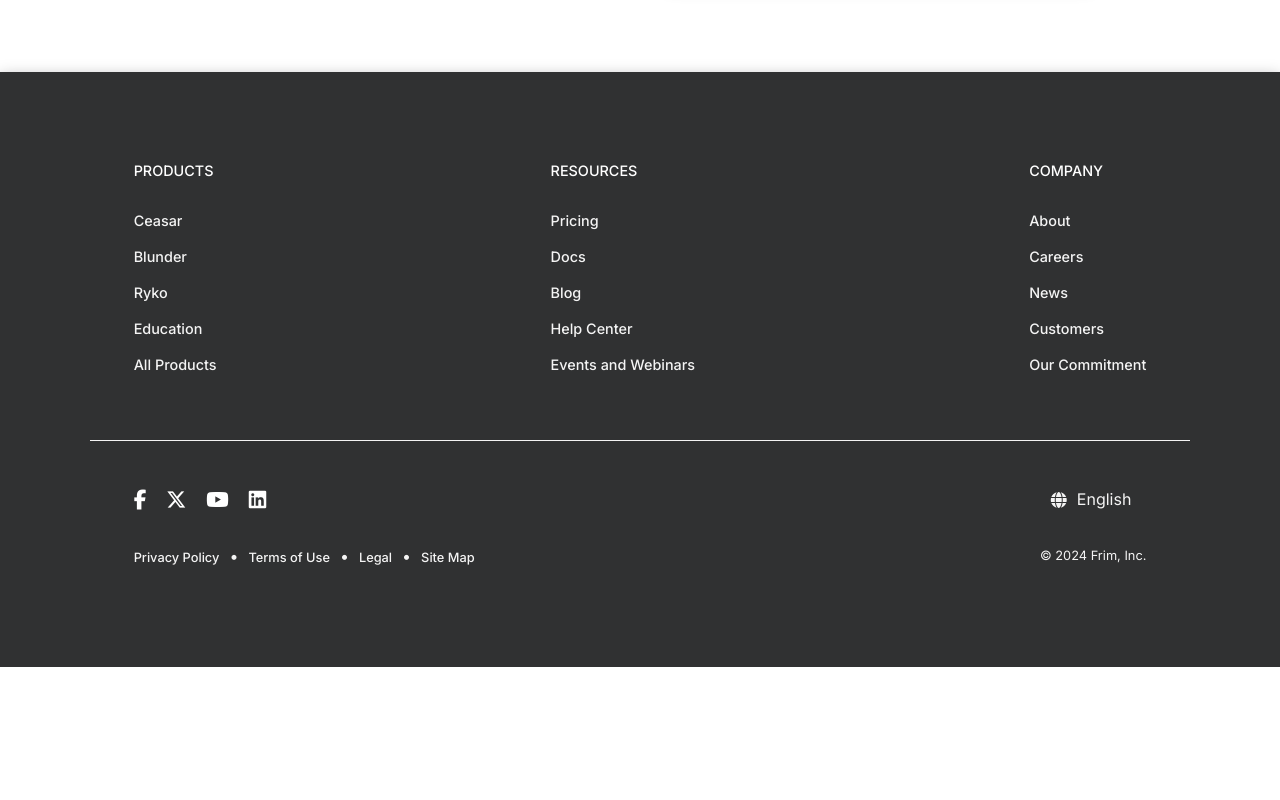
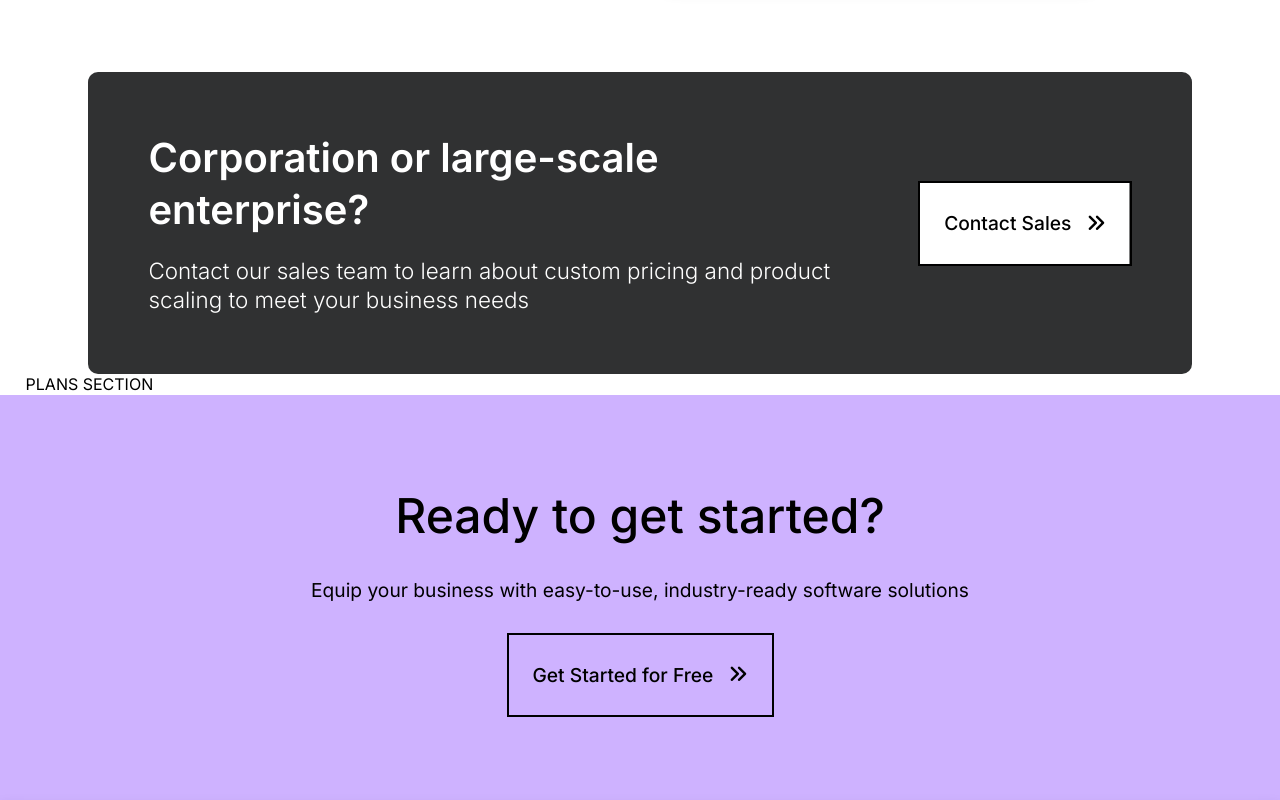
Before and after one commit to fconiglione/frim, a React (Create React App) app in the folder Client/: page /pricing in a window 1280 px wide. Shown: the part 1700-2500 px from the top of the page. Before the commit the page ends 2367 px from the top, so only its background shows below. Built offline with nearby package versions, Linux system fonts and the light colour scheme; a web font is replaced by a local one.

Commit message:
pricing-cta complete

```diff
--- a/Client/src/assets/styles/index.css
+++ b/Client/src/assets/styles/index.css
@@ -2356,3 +2356,99 @@
 .dark .legal-price {
     color: #c7c7c7;
 }
+
+/* Corporation pricing (.corporation-pricing) */
+
+.corporation-pricing {
+    display: flex;
+    align-items: center;
+    justify-content: center;
+}
+.corporation-pricing-container {
+    display: flex;
+    flex-direction: row;
+    align-items: center;
+    justify-content: space-between;
+    gap: 50px;
+    padding: 60px;
+    background-color: #303132;
+    border-radius: 10px;
+    width: 80%;
+}
+@media screen and (max-width: 1149px) {
+    .corporation-pricing-container {
+        flex-direction: column;
+        gap: 30px;
+        align-items: flex-start;
+        padding: 45px;
+        width: 100%;
+        margin: 0 20px;
+    }
+}
+@media screen and (max-width: 500px) {
+    .corporation-pricing {
+        background-color: #303132;
+    }
+    .dark .corporation-pricing {
+        background-color: #000000;
+    }
+    .corporation-pricing-container h1 {
+        font-size: 1.8em;
+    }
+    .corporation-pricing-container p {
+        font-size: 1em;
+    }
+}
+.corporation-pricing-container div:first-child {
+    flex-basis: 70%;
+}
+.corporation-pricing-container h1 {
+    font-size: 2.5em;
+    color: #ffffff;
+    margin: 0;
+    font-weight: 600;
+    padding-bottom: 20px;
+}
+.corporation-pricing-container p {
+    font-size: 1.4em;
+    color: #ffffff;
+    margin: 0;
+    font-weight: 300;
+}
+
+/* Corporation pricing (.dark) */
+
+.dark .corporation-pricing-container {
+    background-color: #000000;
+    border: 2px solid #ffffff;
+}
+
+/* Pricing CTA (.pricing-cta) */
+
+.pricing-cta {
+    display: flex;
+    align-items: center;
+    justify-content: center;
+    flex-direction: column;
+    gap: 30px;
+    padding: 90px 0;
+    background-color: #ceb2ff;
+}
+.pricing-cta h1, .pricing-cta p {
+    margin: 0;
+    text-align: center;
+}
+.pricing-cta h1 {
+    font-size: 3em;
+    font-weight: 500;
+}
+.pricing-cta p {
+    font-size: 1.2em;
+    font-weight: 400;
+}
+
+/* Pricing CTA (.dark) */
+
+.dark .pricing-cta {
+    background-color: #9b7fd1;
+}
--- a/Client/src/pages/pricing.js
+++ b/Client/src/pages/pricing.js
@@ -148,6 +148,37 @@ const Pricing = () => {
                     </div>
                 </div>
             </section>
+            <section className='corporation-pricing'>
+                <div className='corporation-pricing-container'>
+                    <div className='corporation-pricing-column'>
+                        <h1>Corporation or large-scale enterprise?</h1>
+                        <p>Contact our sales team to learn about custom pricing and product scaling to meet your business needs</p>
+                    </div>
+                    <div className='corporation-pricing-column'>
+                        <a className="btn-2" href="/demo">
+                            <span>Contact Sales</span>
+                            <i className="fa-solid fa-angles-right"></i>
+                        </a>
+                    </div>
+                </div>
+            </section>
+            <section className='pricing-plans' id='plans'>
+                PLANS SECTION
+            </section>
+            <section className='pricing-cta'>
+                <div>
+                    <h1>Ready to get started?</h1>
+                </div>
+                <div>
+                    <p>Equip your business with easy-to-use, industry-ready software solutions</p>
+                </div>
+                <div>
+                    <a className="btn-3" href="https://www.cloud.frim.io/register">
+                        <span>Get Started for Free</span>
+                        <i className="fa-solid fa-angles-right"></i>
+                    </a>
+                </div>
+            </section>
         </main>
     );
 }
```
